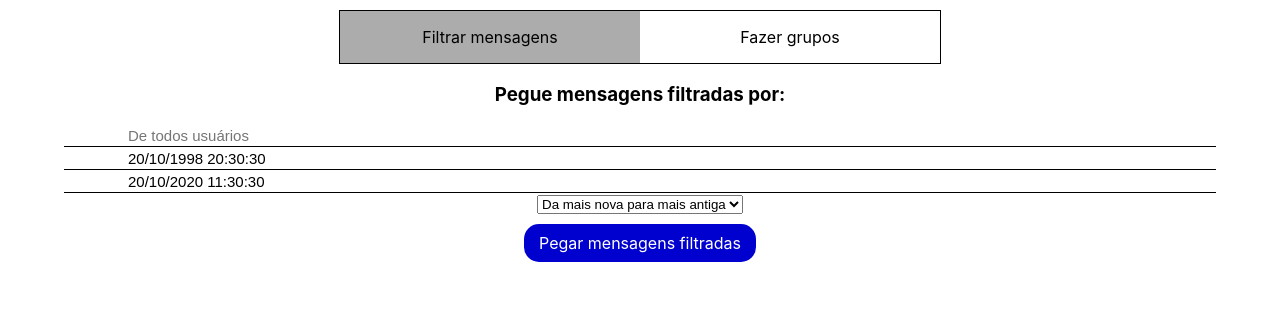
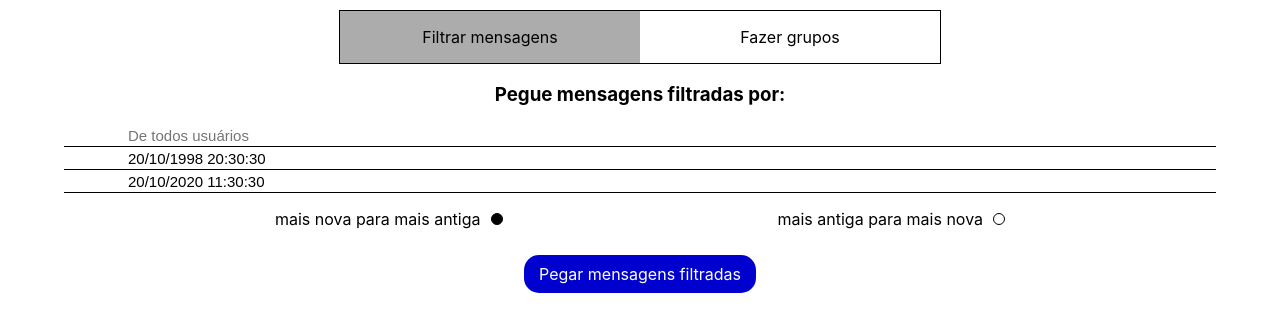
Before and after one commit to vitorcodesalittle/formare-challenge, a React (Create React App) app in the folder client/: page /consultant in a window 1280 px wide. Shown: the top 332 px of the page. Built offline with nearby package versions, Linux system fonts and the light colour scheme.

Commit message:
a checkbox that actually work...

```diff
--- a/client/src/components/ChatView/Chat/index.js
+++ b/client/src/components/ChatView/Chat/index.js
@@ -4,7 +4,7 @@ import Input from '../../UI/Input';
 import Button from '../../UI/Button';
 import { formatDate } from '../../../dateHelpers';
 
-const Message = ({ authorName, content, createdAt, bg }) => {
+export const Message = ({ authorName, content, createdAt, bg }) => {
   let date, time
   if (createdAt) {
     let dateString = formatDate(createdAt);
@@ -13,7 +13,7 @@ const Message = ({ authorName, content, createdAt, bg }) => {
     time = parts[1];
   }
   return (
-    <div className='Message' style={{ backgroundColor: bg}}>
+    <div className='Message' style={ bg ? { backgroundColor: bg} : {}}>
       <p>{date} - {authorName} -{time}</p>
       <p>{content}</p>
     </div>
--- a/client/src/components/ConsultantView/FilterMessages/index.js
+++ b/client/src/components/ConsultantView/FilterMessages/index.js
@@ -2,7 +2,9 @@ import React, { useState } from 'react';
 import './FilterMessages.css'
 import Input from '../../UI/Input';
 import Button from '../../UI/Button';
+import Checkbox from '../../UI/Checkbox';
 import SearchSelector from './SearchSelector';
+import { Message } from '../../ChatView/Chat'
 
 const FilterMessages = function({handleGetFilteredMessages,
   handleSearchUser,
@@ -16,7 +18,6 @@ const FilterMessages = function({handleGetFilteredMessages,
   const [ searchOpened, setSearchOpened ] = useState(false);
 
   return (
-    <div>
     <div>
       <h3>Pegue mensagens filtradas por:</h3>
       <Input type='text'
@@ -43,14 +44,15 @@ const FilterMessages = function({handleGetFilteredMessages,
         placeholder="DD/MM/AAAA hh:mm:ss"
         value={endDateFilter}
         onChange={e => props.handleChangeEndDateFilter(e.target.value)}/>
-        <select>
-          <option defaultValue={false} value={order==='asc'} onSelect={() => props.handleChangeOrder('asc')}>Da mais nova para mais antiga</option>
-          <option defaultValue={false} value={order === 'des'} onSelect={() => props.handleChangeOrder('des')}>Da mais antiga para mais nova</option>
-
-        </select>
+      <div style={{ display: 'flex', flexDirection: 'row', justifyContent: 'space-evenly'}}>
+        <Checkbox value="mais nova para mais antiga" selected={order === 'asc'} onCheck={() => props.handleChangeOrder('asc')}/>
+        <Checkbox value="mais antiga para mais nova" selected={order === 'des'} onCheck={() => props.handleChangeOrder('des')}/>
+      </div>
       <Button onClick={handleGetFilteredMessages}>Pegar mensagens filtradas</Button>
-      </div>
-
+      {
+        props.messages &&
+        props.messages.map((msg, idx) => <Message {...msg} key={idx}/>)
+      }
     </div>
   )
 }
--- a/client/src/components/ConsultantView/index.js
+++ b/client/src/components/ConsultantView/index.js
@@ -76,24 +76,22 @@ const ConsultantView = function (props) {
     let beginDate, endDate, userId, first = 'newer';
     if (beginDateFilter) {
       let beginDateObj = getDateParts(beginDateFilter);
-      console.log(beginDateObj)
       beginDate = getDateObject(beginDateObj.AAAA, beginDateObj.MM, beginDateObj.DD, beginDateObj.hh, beginDateObj.mm, beginDateObj.ss);
     }
     if (endDateFilter) {
       let endDateObj = getDateParts(endDateFilter);
-      console.log(endDateObj)
       endDate = getDateObject(endDateObj.AAAA, endDateObj.MM, endDateObj.DD, endDateObj.hh, endDateObj.mm, endDateObj.ss);
     }
     if (selectedUser) {
       userId = selectedUser._id // GET USER ID BY SEARCHING
     }
+    console.log('ORDER: ', order);
     if (order === 'asc'){
       first = 'newer';
     } else {
       first = 'older'
     }
-    console.log('Getting messages with params: ', beginDate, endDate, userId, first);
-    props.getFilteredMessages(userId, beginDate, endDate, first, 0);
+    props.getFilteredMessages(userId, beginDate, endDate, first, props.messages.length);
   }
 
   const handleSearchUser = (username) => {
@@ -176,7 +174,8 @@ const ConsultantView = function (props) {
           handleChangeEndDateFilter={setEndDateFilter}
           handleChangeOrder={setOrder}
           handleChangeSelectedUser={setSelectedUser}
-          search={props.search}/> :
+          search={props.search}
+          messages={props.messages}/> :
         <MakeGroups usersBatchSize={usersBatchSize}
           numberOfGroups={numberOfGroups}
           handleGetUsers={handleGetUsers}
--- /dev/null
+++ b/client/src/components/UI/Checkbox/Checkbox.css
@@ -0,0 +1,21 @@
+.checkbox-container {
+  display: flex;
+  flex-direction: row;
+  align-items: center;
+  /* border: 1px solid red; */
+  justify-content: center;
+  cursor: pointer;
+}
+
+.checkbox {
+  margin-left: 10px;
+  width: 10px;
+  height: 10px;
+  border-radius: 50%;
+  border: 1px solid black;
+  background-color: rgb(0,0,0,0);
+}
+
+.checked {
+  background-color: black;
+}
--- /dev/null
+++ b/client/src/components/UI/Checkbox/index.js
@@ -0,0 +1,8 @@
+import React from 'react';
+import './Checkbox.css'
+export default props => (
+  <div className="checkbox-container" onClick={props.onCheck}>
+    <p>{props.value}</p>
+    <div className={`checkbox ${props.selected ? 'checked' : ''}`}/>
+  </div>
+)
--- a/client/src/reducers/index.js
+++ b/client/src/reducers/index.js
@@ -283,7 +283,7 @@ const reducer = function(state = initialState, action) {
         ...state,
         consultantApp: {
           ...state.consultantApp,
-          filteredMessages: [ ...payload.messages, ...state.consultantApp.filteredMessages],
+          filteredMessages: [ ...state.consultantApp.filteredMessages, ...payload.messages ],
           messagesLoading: false
         }
       }
```
Lines whose indentation alone changed are shown as unchanged.
